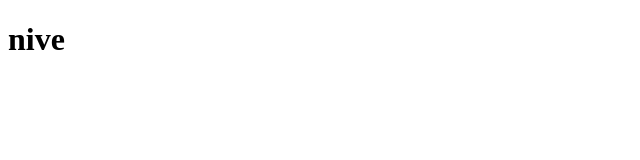
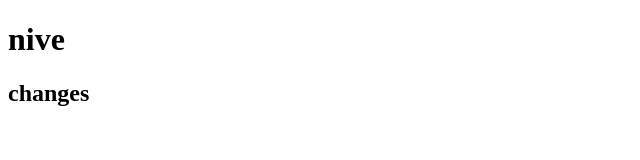
Before and after one commit to Nivetha0701/sample, a plain HTML site: page index.html in a window 1280 px wide. Shown: the whole page, without its empty margins (0-640 px from the left). Drawn offline with Linux system fonts and the light colour scheme.

Commit message:
feat:add some changes

```diff
--- a/index.html
+++ b/index.html
@@ -9,5 +9,6 @@
         <h1>
             nive
         </h1>
+        <h2>changes</h2>
     </body>
 </html>
```
Also changed, not shown: style.css (added).
